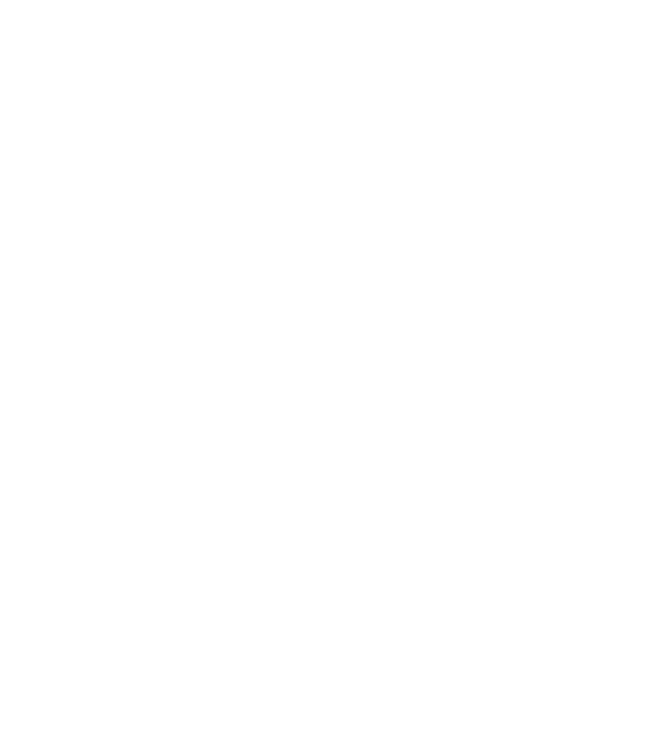
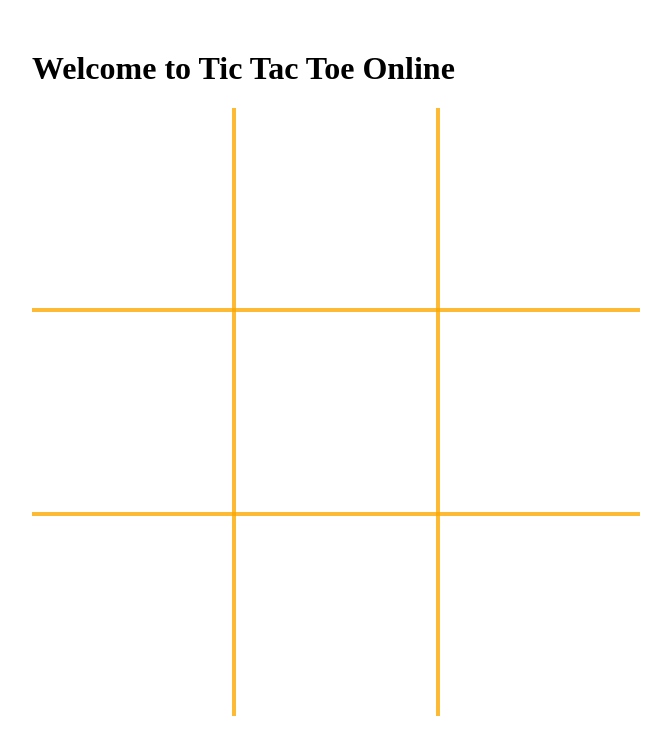
Before and after one commit to RussellConine/JavaScript-Projects, a plain HTML site: page Basic JavaScript Projects/TicTacToe/TicTacToe.html in a window 1280 px wide. Shown: the whole page, without its empty margins (304-975 px from the left). Drawn offline with Linux system fonts and the light colour scheme; files whose address does not match are found by name.

Commit message:
created css for game

```diff
--- a/Basic JavaScript Projects/TicTacToe/TicTacToe.html
+++ b/Basic JavaScript Projects/TicTacToe/TicTacToe.html
@@ -1,14 +1,16 @@
 <!DOCTYPE html>
 <html lang="en">
     <head>
-        <title>Tic Tac Toe</title>
+        <title>Tic Tac Toe Game</title>
         <meta charset="utf-8">
         <meta name="viewport" content="width=device-width, initial-scale=1.0">
         <script src="Javascript_3.js" defer></script>
+        <link rel="stylesheet" type="text/css" href="./css/game.css">
     </head>
     <body id="body">
         <!--container needed to overlay canvas on table-->
         <div class="center-container">
+            <h1>Welcome to Tic Tac Toe Online</h1>
             <!--canvas width and height must be within the element-->
             <canvas id="win-lines" width="608" height="608"></canvas>
             <table>
--- a/Basic JavaScript Projects/TicTacToe/css/game.css
+++ b/Basic JavaScript Projects/TicTacToe/css/game.css
@@ -0,0 +1,37 @@
+/* Container includes table and canvas */
+.center-container {
+    /* sets width of container */
+    width: 608px;
+    /* centers container */
+    margin: 0 auto;
+    /* 50px down from top */
+    margin-top: 50px;
+}
+
+table {
+    /* property collapses table border into 1 border */
+    border-collapse: collapse;
+    /* hides outer borders on table */
+    border-style: hidden;
+}
+
+td {
+    /* changes cursor to hand pointer when hover over td elements */
+    cursor: pointer;
+    /* sets table border style */
+    border: 4px solid rgba(252, 169, 3, 0.8);
+    /* removes default padding */
+    padding: 0px;
+    width: 200px;
+    height: 200px;
+    filter: contrast(3);
+}
+
+canvas {
+    /* sets the position of vancas to the top left corner of container */
+    position: absolute;
+    /* places canvas over top of table */
+    z-index: 10;
+    /* makes canvas invisible */
+    pointer-events: none;
+}
```
